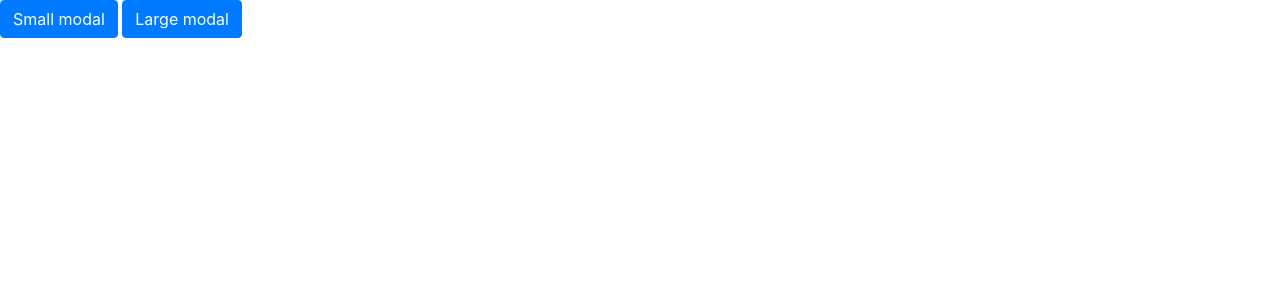
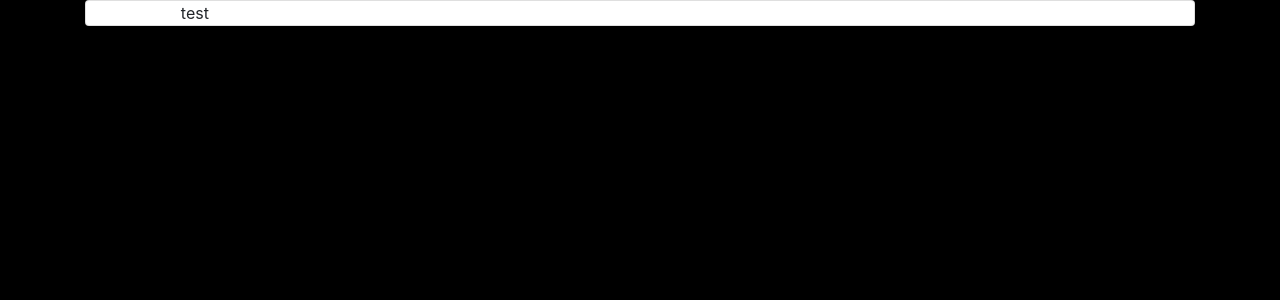
Before and after one commit to 05K4R1N/identity-app, a React (Create React App) app: page / in a window 1280 px wide. Shown: the top 300 px of the page. Built offline with nearby package versions, Linux system fonts and the light colour scheme.

Commit message:
[A] Starting with the work of profile

```diff
--- a/package.json
+++ b/package.json
@@ -13,6 +13,7 @@
     "react-bootstrap": "^1.6.1",
     "react-dom": "^17.0.2",
     "react-scripts": "4.0.3",
+    "styled-components": "^5.3.0",
     "web-vitals": "^1.1.2"
   },
   "scripts": {
--- a/src/App.js
+++ b/src/App.js
@@ -1,39 +1,13 @@
-import {Button, Modal} from 'react-bootstrap';
 import {useState} from 'react';
-function App() {
-  const [smShow, setSmShow] = useState(false);
-  const [lgShow, setLgShow] = useState(false);
+import { Container } from 'react-bootstrap';
+
+import Profile from './components/Profile/Profile';
+
+const App = () => {
   return (
-    <div>
-      <Button onClick={() => setSmShow(true)}>Small modal</Button>{' '}
-      <Button onClick={() => setLgShow(true)}>Large modal</Button>
-      <Modal
-        size="sm"
-        show={smShow}
-        onHide={() => setSmShow(false)}
-        aria-labelledby="example-modal-sizes-title-sm"
-      >
-        <Modal.Header closeButton>
-          <Modal.Title id="example-modal-sizes-title-sm">
-            Small Modal
-          </Modal.Title>
-        </Modal.Header>
-        <Modal.Body>dsfdfsdf</Modal.Body>
-      </Modal>
-      <Modal
-        size="lg"
-        show={lgShow}
-        onHide={() => setLgShow(false)}
-        aria-labelledby="example-modal-sizes-title-lg"
-      >
-        <Modal.Header closeButton>
-          <Modal.Title id="example-modal-sizes-title-lg">
-            Large Modal
-          </Modal.Title>
-        </Modal.Header>
-        <Modal.Body>XXX</Modal.Body>
-      </Modal>
-    </div>
+    <Container>
+      <Profile/>
+    </Container>
   );
 }
 
--- /dev/null
+++ b/src/components/Profile/Profile.js
@@ -0,0 +1,49 @@
+import React, { useState } from 'react';
+import Card from '../UI/Card/Card';
+import { Row, Col } from 'react-bootstrap';
+
+const PROFILE_DATA = [
+    {
+      "label":"Apellido(s)",
+      "value":"Gamboa Acho"
+    },
+    {
+      "label":"Nombre(s)",
+      "value":"Oscar Rolando"
+    },
+    {
+      "label":"Nacido(a)",
+      "value":"05/11/1990",
+    },
+    {
+      "label":"En",
+      "value":"Cochabamba - Cercado - Cochabamba"
+    },
+    {
+      "label":"Estado Civil",
+      "value":"Soltero",
+    },
+    {
+      "label":"Profesion",
+      "value":"Ing. de Sistemas"
+    },
+    {
+      "label":"Domicilio",
+      "value":"C. Jordan Pje. Loa #316"
+    }
+];
+
+const Profile = (props) => {
+    const [dataProfile, setDataProfile] = useState(PROFILE_DATA);
+    return(
+        <Card className="profile">
+            <Row className="justify-content-md-center">
+                <Col xs lg="10">
+                    test
+                </Col>
+            </Row>
+        </Card>
+    );
+}
+
+export default Profile;
--- /dev/null
+++ b/src/components/UI/Card/Card.js
@@ -0,0 +1,10 @@
+import React from 'react';
+
+const Card = (props) => {
+    const classes = 'card ' + props.className;
+    return(
+        <div className = {classes}>{props.children} </div>
+    );
+}
+
+export default Card;
--- a/src/index.css
+++ b/src/index.css
@@ -1,4 +1,5 @@
 body {
+  background: #000;
   margin: 0;
   font-family: -apple-system, BlinkMacSystemFont, 'Segoe UI', 'Roboto', 'Oxygen',
     'Ubuntu', 'Cantarell', 'Fira Sans', 'Droid Sans', 'Helvetica Neue',
```
Also changed, not shown: 1 other file (tests, documents, lock files or other folders).
